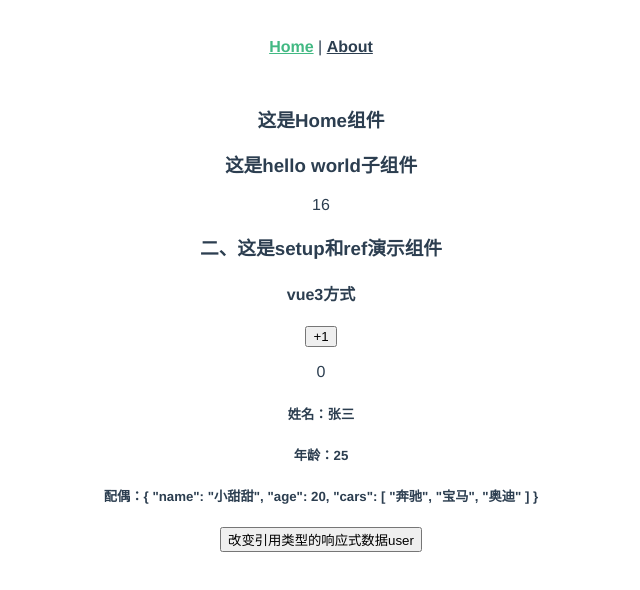
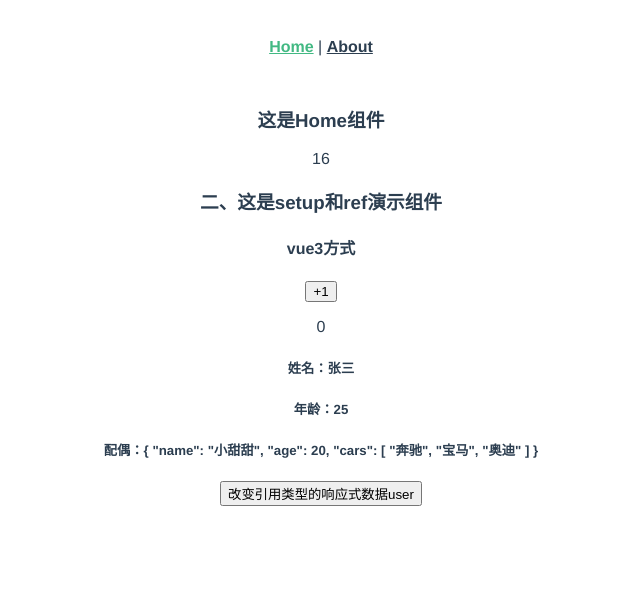
Before and after one commit to bcygsws/vue3_learn, a Vue app: page /#/ in a window 1280 px wide. Shown: the top 590 px of the page, without its empty margins (319-959 px from the left). Built offline with nearby package versions, Linux system fonts and the light colour scheme.

Commit message:
:bug: vue3 setup的使用

```diff
--- a/src/components/HelloWorld.vue
+++ /dev/null
@@ -1,5 +0,0 @@
-<template>
-  <div>
-    <h3>这是hello world子组件</h3>
-  </div>
-</template>
--- a/src/views/Home.vue
+++ b/src/views/Home.vue
@@ -1,7 +1,6 @@
 <template>
   <div class="home">
     <h3>这是Home组件</h3>
-    <HelloWorld></HelloWorld>
     <!-- <p>{number}</p> -->
     <!-- 注意：在vue中使用模板是双括号，react中是单括号 -->
     <p>{{ number }}</p>
@@ -13,7 +12,6 @@
 <script lang="ts">
 // vue3的script和setup语法，推荐使用Volar,注意Volar和原来vue2的Vetur是互斥的；使用Volar时，搜索Vetur插件禁用
 // 在Home中定义一个子组件HelloWorld
-import HelloWorld from '../components/HelloWorld.vue';
 import Learn from '../components/setup_ref/Learn.vue';
 import { defineComponent } from 'vue';
 // 暴露出一个定义好的组件
@@ -22,7 +20,6 @@ export default defineComponent({
   name: 'Home',
   components: {
     // 注册一个子组件
-    HelloWorld,
     Learn
   },
   // setup相当于一个回调函数，里面返回的任何对象，对象的属性和方法，在模板中可以直接使用
```
